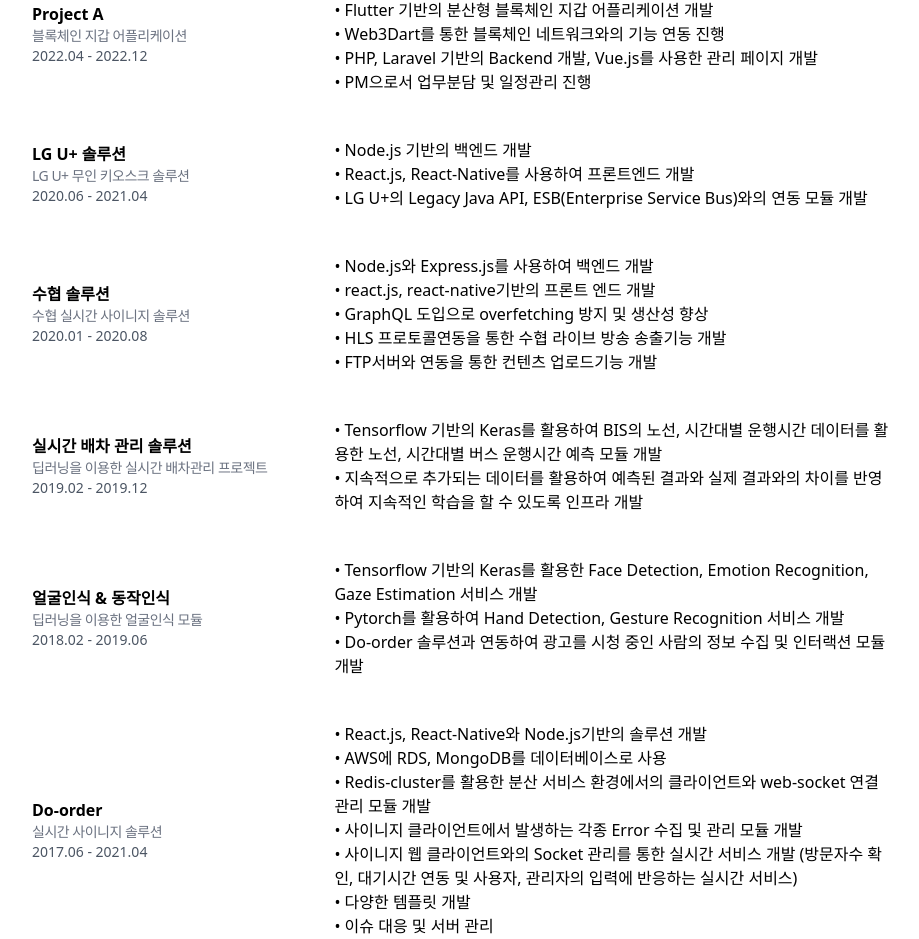
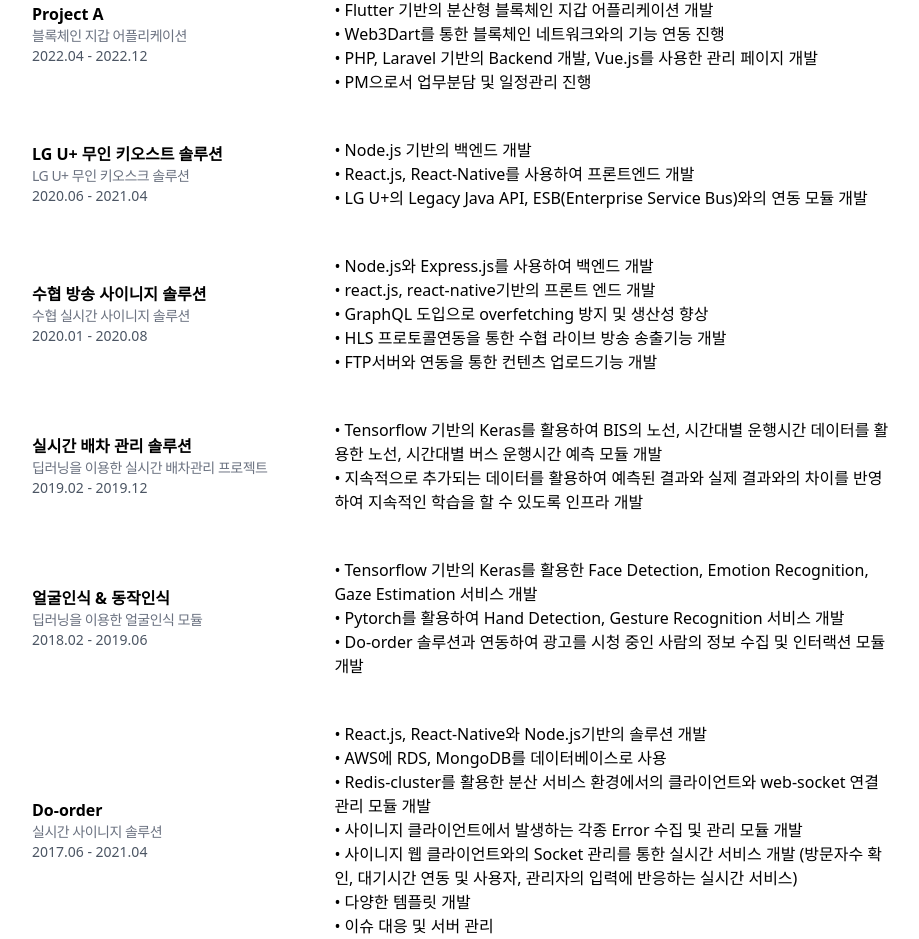
Before and after one commit to sedna99/portfolio, a React (Vite) app: page / in a window 1280 px wide. Shown: the part 3882-4821 px from the top of the page, without its empty margins (176-1095 px from the left). Built offline with nearby package versions, Linux system fonts and the light colour scheme.

Commit message:
Fix: 시더에서 했던 프로젝트 명 수정

```diff
--- a/src/sections/Projects.tsx
+++ b/src/sections/Projects.tsx
@@ -118,7 +118,7 @@
     ],
   },
   {
-    name: "LG U+ 솔루션",
+    name: "LG U+ 무인 키오스트 솔루션",
     date: "2020.06 - 2021.04",
     subname: "LG U+ 무인 키오스크 솔루션",
     descriptions: [
@@ -128,7 +128,7 @@
     ],
   },
   {
-    name: "수협 솔루션",
+    name: "수협 방송 사이니지 솔루션",
     date: "2020.01 - 2020.08",
     subname: "수협 실시간 사이니지 솔루션",
     descriptions: [
```
